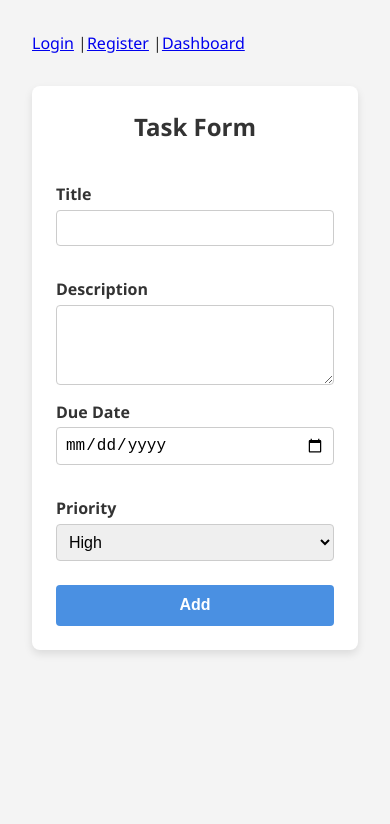
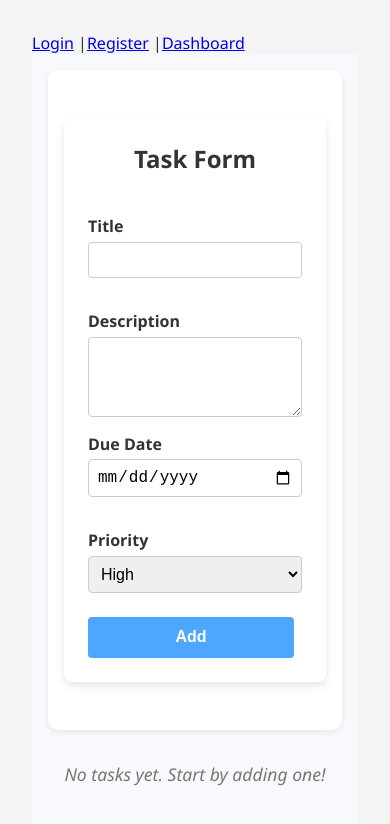
Before and after one commit to rutiay/smart-task-planner, a React (Vite) app: page /dashboard in a window 390 px wide. Shown: the top 824 px of the page. Built offline with nearby package versions, Linux system fonts and the light colour scheme.

Commit message:
adding task form & task card to dashboard and some styling. plus edit and delete functionality

```diff
--- a/src/components/TaskCard/TaskCard.jsx
+++ b/src/components/TaskCard/TaskCard.jsx
@@ -1,23 +1,40 @@
-// import styles from './TaskCard.module.css';
-import { useContext } from "react";
-import { TaskContext } from "../../context/TaskContext";
+import styles from './TaskCard.module.css';
 
-const TaskCard = ({ task }) => {
-  const { deleteTask } = useContext(TaskContext);
+const TaskCard = ({ task, onDelete, onEdit }) => {
 
-  const deleteHandler = (id) => {
-    deleteTask(id);
-  };
+    const priorityClass =
+    task.priority === "high"
+      ? styles.high
+      : task.priority === "medium"
+      ? styles.medium
+      : styles.low;
+
   return (
-    <div>
-      <h2>{task.title}</h2>
-      <p>{task.description}</p>
-      <span>{task.priority}</span>
-      <span>{task.date}</span>
-      <button type="button" onClick={() => deleteHandler(task.id)}>
-        Delete
-      </button>
-      <button type="button">Edit</button>
+    <div className={styles.card}>
+      <h2 className={styles.title}>{task.title}</h2>
+      <p className={styles.description}>{task.description}</p>
+
+      <div className={styles.meta}>
+        <span className={`${styles.priority} ${priorityClass}`}>{task.priority}</span>
+        <span className={styles.date}>{task.date}</span>
+      </div>
+
+      <div className={styles.actions}>
+        <button
+          type="button"
+          className={`${styles.button} ${styles.delete}`}
+          onClick={() => onDelete(task.id)}
+        >
+          Delete
+        </button>
+        <button
+          type="button"
+          className={`${styles.button} ${styles.edit}`}
+          onClick={() => onEdit(task.id)}
+        >
+          Edit
+        </button>
+      </div>
     </div>
   );
 };
--- a/src/components/TaskCard/TaskCard.module.css
+++ b/src/components/TaskCard/TaskCard.module.css
@@ -0,0 +1,68 @@
+.card {
+  background: #fff;
+  border-radius: 8px;
+  padding: 1rem;
+  margin: 1rem 0;
+  box-shadow: 0 2px 6px rgba(0, 0, 0, 0.1);
+}
+
+.title {
+  font-size: 1.2rem;
+  margin-bottom: 0.5rem;
+}
+
+.description {
+  font-size: 1rem;
+  color: #555;
+  margin-bottom: 0.5rem;
+}
+
+.priority {
+  display: inline-block;
+  font-weight: bold;
+  padding: 0.3rem 0.6rem;
+  border-radius: 4px;
+  margin-right: 0.5rem;
+}
+
+.high {
+  background-color: #ffcccc;
+  color: #d80000;
+}
+
+.medium {
+  background-color: #fff0b3;
+  color: #b36b00;
+}
+
+.low {
+  background-color: #d4f7d4;
+  color: #006b1f;
+}
+
+.date {
+  font-size: 0.9rem;
+  color: #888;
+}
+
+.buttons {
+  margin-top: 0.5rem;
+}
+
+button {
+  padding: 0.4rem 0.8rem;
+  margin-right: 0.5rem;
+  border: none;
+  border-radius: 4px;
+  cursor: pointer;
+}
+
+button:first-of-type {
+  background-color: #ff4d4d;
+  color: white;
+}
+
+button:last-of-type {
+  background-color: #4da6ff;
+  color: white;
+}
--- a/src/components/TaskForm/TaskForm.jsx
+++ b/src/components/TaskForm/TaskForm.jsx
@@ -3,11 +3,17 @@ import { useContext } from "react";
 import { TaskContext } from "../../context/TaskContext";
 
 const TaskForm = () => {
-  const { task, setTask, addTask } = useContext(TaskContext);
+  const { task, setTask, addTask, editTask, editId, setEditId } =
+    useContext(TaskContext);
 
   const formSubmitHandler = (e) => {
     e.preventDefault();
-    addTask(task);
+    if (editId) {
+      editTask(task);
+      setEditId(null);
+    } else {
+      addTask(task);
+    }
   };
 
   return (
@@ -34,7 +40,7 @@ const TaskForm = () => {
           type="date"
           id="date"
           value={task.date}
-          onChange={(e) => setTask({ ...task, dueDate: e.target.value })}
+          onChange={(e) => setTask({ ...task, date: e.target.value })}
           required
         />
         <label htmlFor="priority">Priority</label>
@@ -48,7 +54,7 @@ const TaskForm = () => {
           <option value="medium">Medium</option>
           <option value="low">Low</option>
         </select>
-        <button type="submit">Add</button>
+        <button type="submit">{editId ? "Update" : "Add"}</button>
       </form>
     </div>
   );
--- a/src/context/TaskContext.jsx
+++ b/src/context/TaskContext.jsx
@@ -3,20 +3,24 @@ import { v4 as uuidv4 } from "uuid";
 
 const TaskContext = createContext();
 
-const TaskContextProvider = ({ children }) => {
-  const [tasks, setTasks] = useState([]);
-  const [task, setTask] = useState({
+const initailData = {
     title: "",
     description: "",
     date: "",
-    priority: "",
-  });
+    priority: "high",
+  }
+
+const TaskContextProvider = ({ children }) => {
+  const [tasks, setTasks] = useState([]);
+  const [task, setTask] = useState(initailData);
+  const [editId, setEditId] = useState(null);
 
   const addTask = (task) => {
     setTasks((prev) => {
       const newTask = { ...task, id: uuidv4(), isCompleted: false };
       return [...prev, newTask];
     });
+    setTask(initailData);
   };
 
   const deleteTask = (id) => {
@@ -25,9 +29,14 @@ const TaskContextProvider = ({ children }) => {
     });
   };
 
-  const editTask = () => {};
+  const editTask = (updatedTask) => {
+    setTasks((prev) => {
+      return prev.map((task) => task.id === updatedTask.id ? {...task, ...updatedTask} : task)
+    })
+    setTask(initailData)
+  };
   return (
-    <TaskContext.Provider value={{ task, setTask, tasks, addTask, deleteTask }}>
+    <TaskContext.Provider value={{ task, setTask, tasks, addTask, deleteTask, editTask, editId, setEditId }}>
       {children}
     </TaskContext.Provider>
   );
--- a/src/pages/Dashboard/Dashboard.jsx
+++ b/src/pages/Dashboard/Dashboard.jsx
@@ -1,16 +1,38 @@
-// import styles from './Dashboard.module.css';
+import styles from "./Dashboard.module.css";
 import { useContext } from "react";
 import { TaskContext } from "../../context/TaskContext.jsx";
 import TaskCard from "../../components/TaskCard/TaskCard.jsx";
 import TaskForm from "../../components/TaskForm/TaskForm.jsx";
 
 const Dashboard = () => {
-  const { tasks } = useContext(TaskContext);
+  const { setTask, tasks, deleteTask, setEditId } = useContext(TaskContext);
+
+  const editHandler = (id) => {
+    setEditId(id);
+    const task = tasks.find((task) => task.id === id);
+    setTask(task);
+  };
+
   return (
-    <div>
-      <TaskForm />
-      {tasks.length > 0 &&
-        tasks.map((task) => <TaskCard key={task.id} task={task} />)}
+    <div className={styles.dashboard}>
+      <div className={styles.taskFormWrapper}>
+        <TaskForm />
+      </div>
+
+      {tasks.length > 0 ? (
+        <div className={styles.tasksList}>
+          {tasks.map((task) => (
+            <TaskCard
+              key={task.id}
+              task={task}
+              onDelete={deleteTask}
+              onEdit={editHandler}
+            />
+          ))}
+        </div>
+      ) : (
+        <p className={styles.emptyMessage}>No tasks yet. Start by adding one!</p>
+      )}
     </div>
   );
 };
--- a/src/pages/Dashboard/Dashboard.module.css
+++ b/src/pages/Dashboard/Dashboard.module.css
@@ -0,0 +1,40 @@
+.dashboard {
+  display: flex;
+  flex-direction: column;
+  gap: 2rem;
+  padding: 2rem;
+  max-width: 900px;
+  margin: 0 auto;
+  background-color: #f7f9fc;
+  min-height: 100vh;
+}
+
+.taskFormWrapper {
+  background-color: #ffffff;
+  padding: 1.5rem;
+  border-radius: 10px;
+  box-shadow: 0 2px 6px rgba(0, 0, 0, 0.08);
+}
+
+.tasksList {
+  display: grid;
+  grid-template-columns: repeat(auto-fit, minmax(260px, 1fr));
+  gap: 1.5rem;
+}
+
+.emptyMessage {
+  text-align: center;
+  font-size: 1.1rem;
+  color: #777;
+  font-style: italic;
+}
+
+@media (max-width: 600px) {
+  .dashboard {
+    padding: 1rem;
+  }
+
+  .taskFormWrapper {
+    padding: 1rem;
+  }
+}
```
